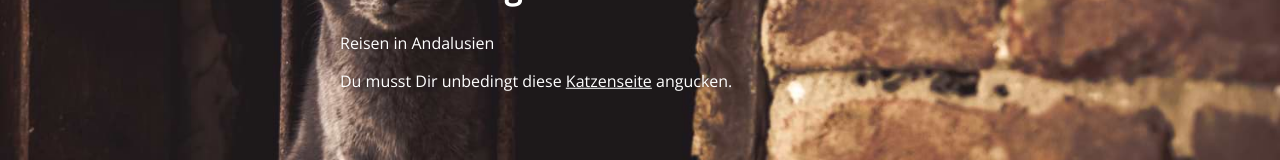
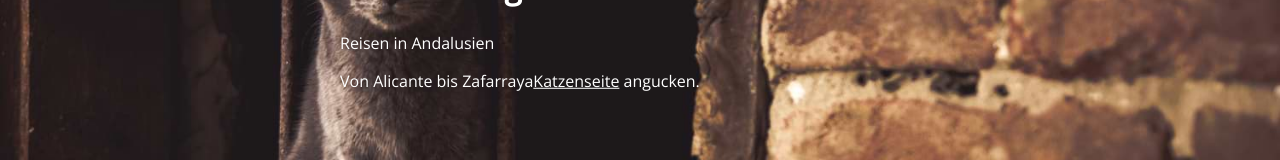
Before and after one commit to Ositopaw/ositopaw.github.io, a plain HTML site: page index.html in a window 1280 px wide. Shown: the part 374-534 px from the top of the page. Drawn offline with nearby package versions, Linux system fonts and the light colour scheme.

Commit message:
Untertitel

```diff
--- a/index.html
+++ b/index.html
@@ -23,7 +23,7 @@
         <div class="abs">
 			<h1>Nicoles Blog</h1>
 			<p>Reisen in Andalusien</p>
-      <p>Du musst Dir unbedingt diese <a href="http://theleech.tk">Katzenseite</a> angucken.</p>
+      <p>Von Alicante bis Zafarraya<a href="http://theleech.tk">Katzenseite</a> angucken.</p>
 		</div>
     </body>
 </html>
```
